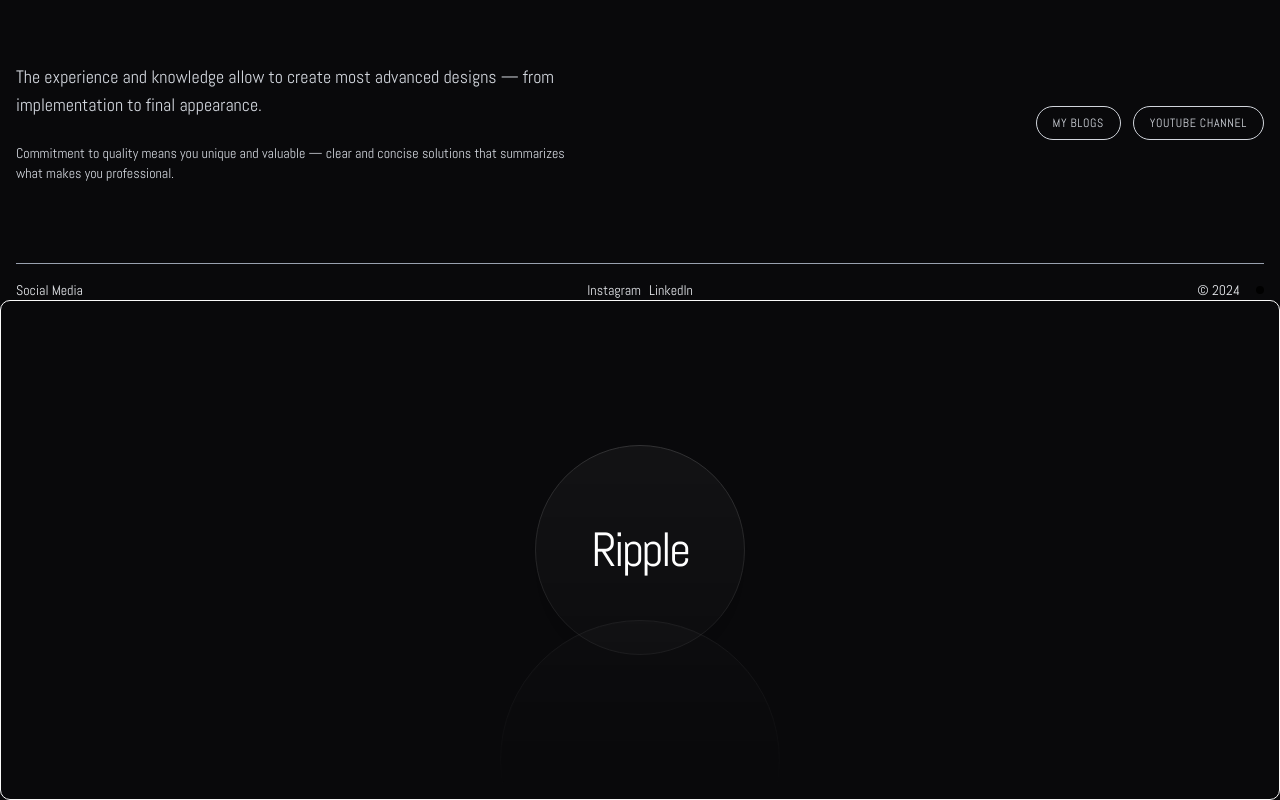
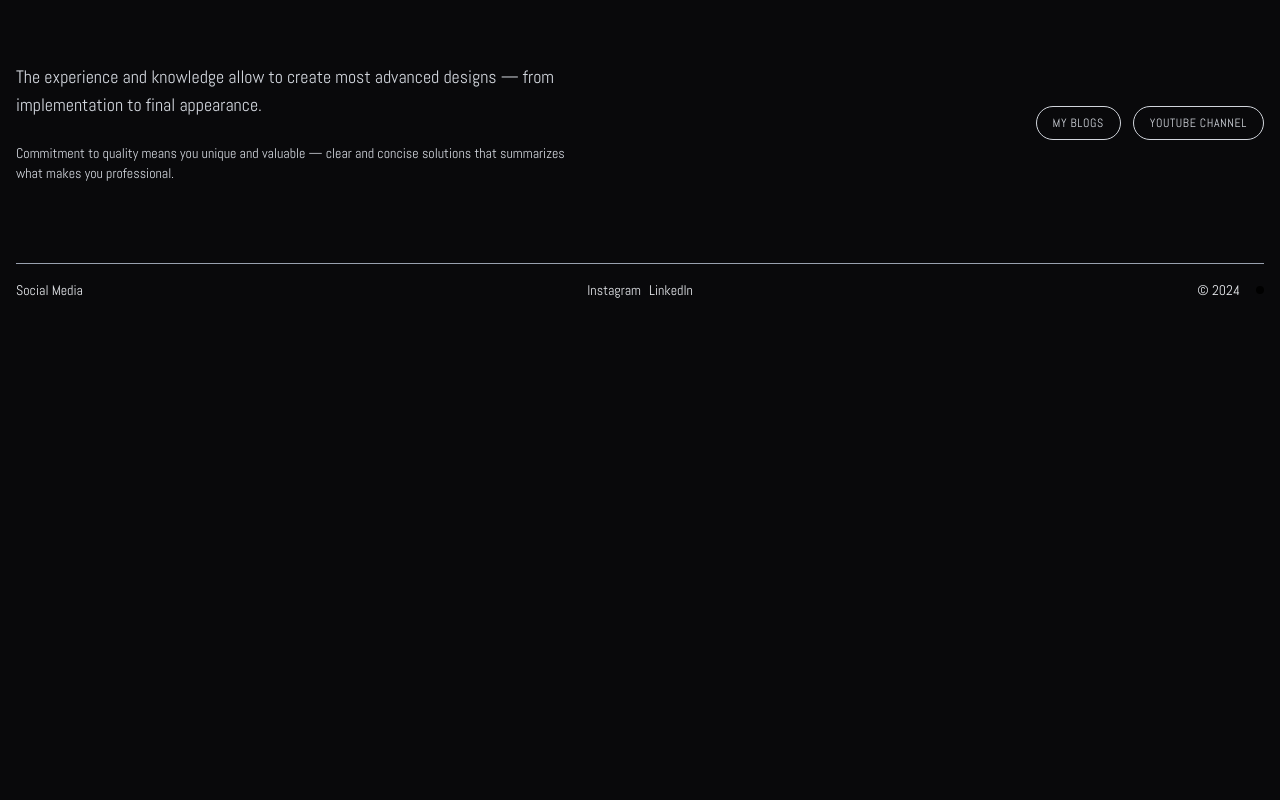
Before and after one commit to devalentineomonya/Portfolio-Website-NextJS-TS-V2, a Next.js app: page / in a window 1280 px wide. Shown: the part 4526-5326 px from the top of the page. After the commit the page ends 4826 px from the top, so only its background shows below. Built offline with nearby package versions, Linux system fonts and the light colour scheme.

Commit message:
Removed extra ripple component

```diff
--- a/app/page.tsx
+++ b/app/page.tsx
@@ -10,7 +10,6 @@ import Navbar from "@/components/common/navbar";
 import FAQ from "@/sections/faq/Faq";
 import ContactForm from "@/sections/contact/contact";
 import Footer from "@/components/common/footer";
-import { Ripple } from "@/components/magicui/ripple";
 
 const Home = () => {
   const [isLoading, setIsLoading] = useState(true);
@@ -32,12 +31,6 @@ const Home = () => {
         <Footer />
       </div>
 
-      <div className="relative flex h-[500px] w-full flex-col items-center justify-center overflow-hidden rounded-lg border bg-background">
-        <p className="z-10 whitespace-pre-wrap text-center text-5xl font-medium tracking-tighter text-white">
-          Ripple
-        </p>
-        <Ripple />
-      </div>
     </>
   );
 };
```
